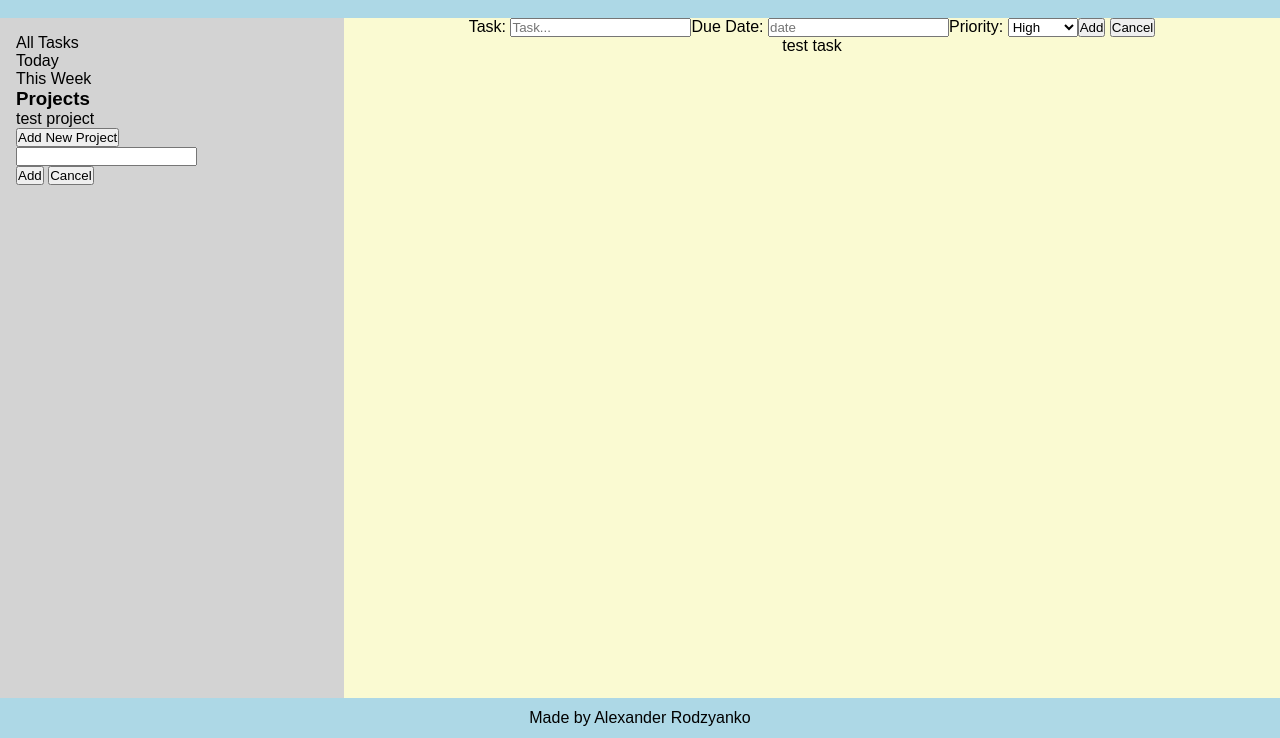
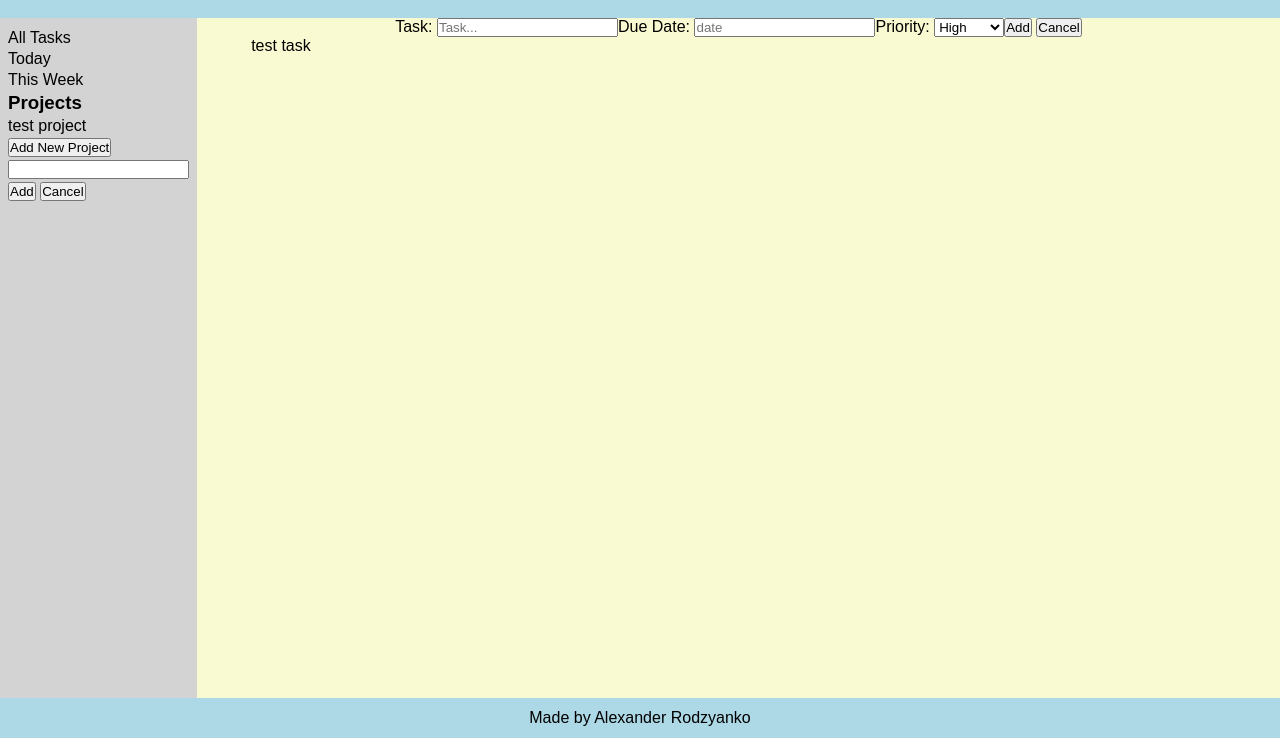
Before and after one commit to bykimus-prime/todo-list, a plain HTML site: page index.html in a window 1280 px wide. Shown: the part 62-800 px from the top of the page. Drawn offline with Linux system fonts and the light colour scheme.

Commit message:
Edit style a little more

```diff
--- a/style.css
+++ b/style.css
@@ -38,15 +38,19 @@ body {
 
 .navbar {
    background-color: lightgrey;
-   width: 25vw;
-   padding: 1rem;
+   width: 15vw;
+   padding: 0.5rem;
+}
+
+.navbar div {
+   margin: 3px 0;
 }
 
 /* project form */
 
 /* user added projects */
 .user-project {
-   width: 20vw;
+   width: 80%;
    display: flex;
    justify-content: space-between;
 }
@@ -57,15 +61,22 @@ body {
    display: flex;
    flex-direction: column;
    align-items: center;
-   width: 75vw;
+   width: 100%;
 }
 
 #taskForm {
    display: flex;
 }
 
+.user-tasks {
+   width: 90%;
+}
+
 .user-task {
    display: flex;
+   justify-content: space-between;
+   border: 1px solid black;
+   padding: 2px;
 }
 
 /* footer */
```
